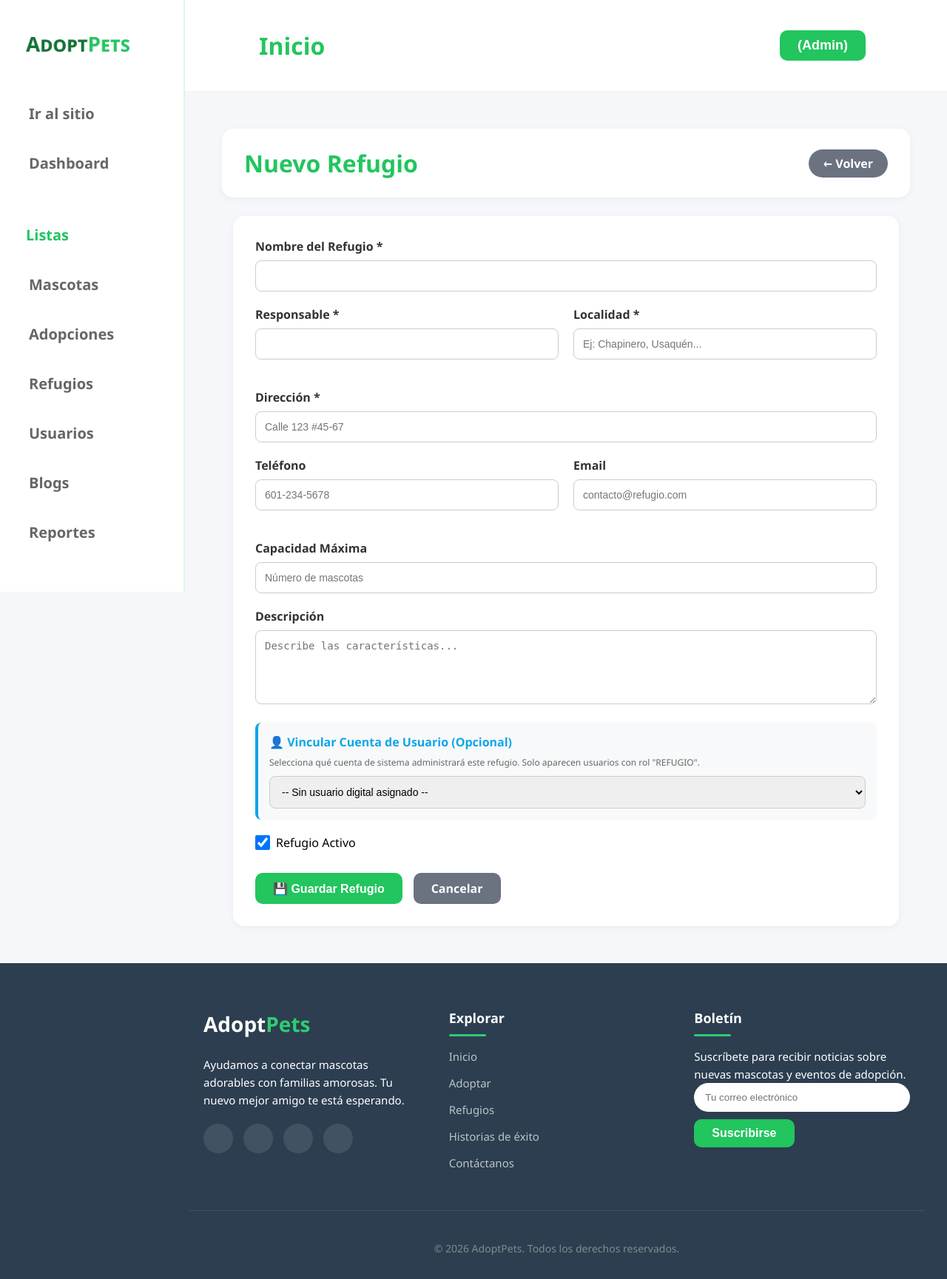
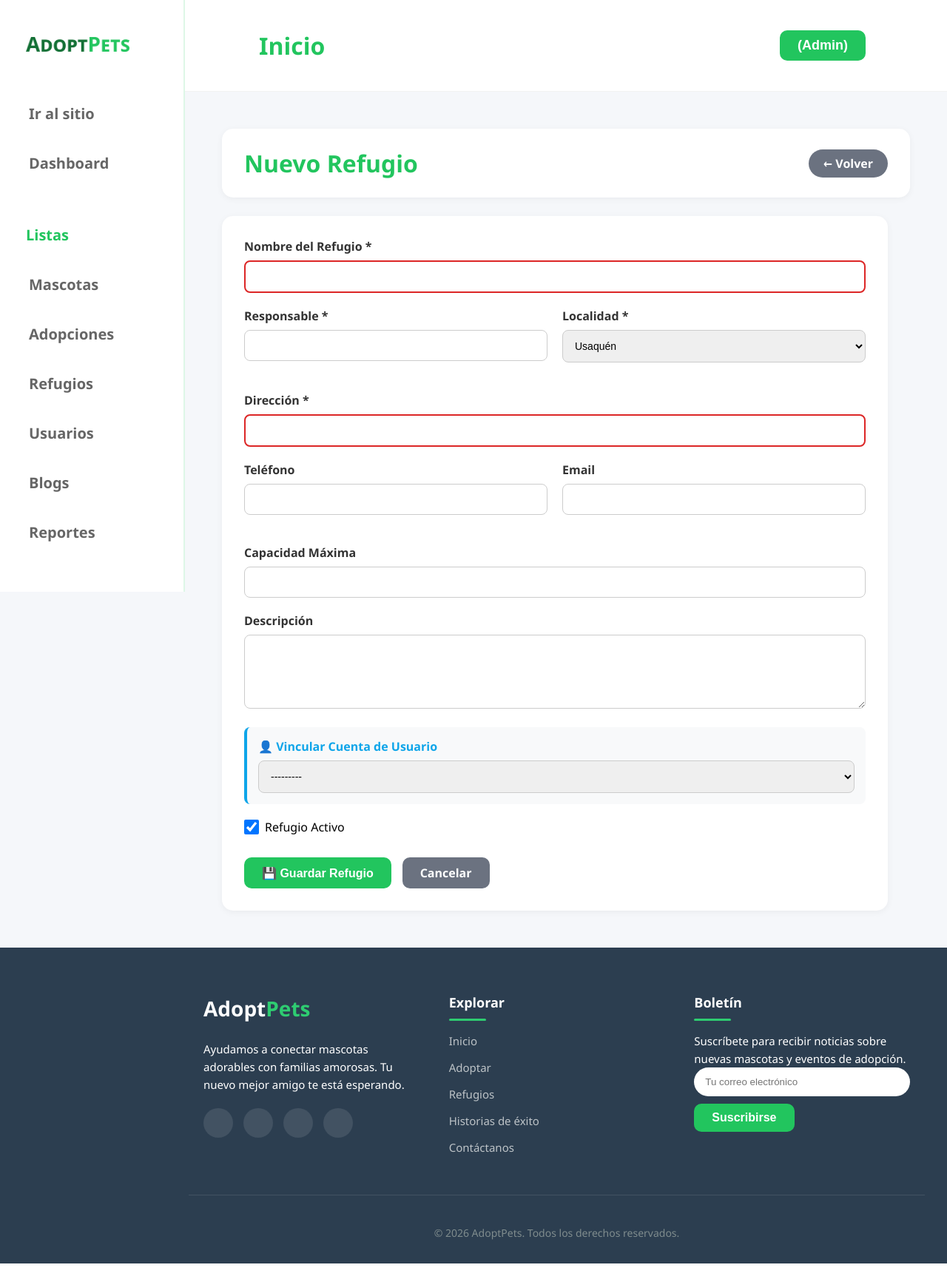
Before and after one commit to HayAky/AdoptPets-PYTHON, a Django app: page /refugios/admin/nuevo/ in a window 1280 px wide. Shown: the whole page at 74% size. After the commit the page ends 1708 px from the top, so only its background shows below. Run offline with Django 5.2, Linux system fonts and the light colour scheme; the visitor is signed in with stand-in values (Sample User, id 1); data comes from the database, SQL or seed files in the repository; data that the repository does not hold is empty.

Commit message:
filtros de regufios, validaciones en formularop de refugios

```diff
--- /dev/null
+++ b/refugios/forms.py
@@ -0,0 +1,48 @@
+from django import forms
+from .models import Refugio
+
+LOCALIDADES_BOGOTA = [
+    ("Usaquén", "Usaquén"), ("Chapinero", "Chapinero"), ("Santa Fe", "Santa Fe"),
+    ("San Cristóbal", "San Cristóbal"), ("Usme", "Usme"), ("Tunjuelito", "Tunjuelito"),
+    ("Bosa", "Bosa"), ("Kennedy", "Kennedy"), ("Fontibón", "Fontibón"),
+    ("Engativá", "Engativá"), ("Suba", "Suba"), ("Barrios Unidos", "Barrios Unidos"),
+    ("Teusaquillo", "Teusaquillo"), ("Los Mártires", "Los Mártires"),
+    ("Antonio Nariño", "Antonio Nariño"), ("Puente Aranda", "Puente Aranda"),
+    ("La Candelaria", "La Candelaria"), ("Rafael Uribe Uribe", "Rafael Uribe Uribe"),
+    ("Ciudad Bolívar", "Ciudad Bolívar"), ("Sumapaz", "Sumapaz")
+]
+
+class RefugioForm(forms.ModelForm):
+    localidad = forms.ChoiceField(
+        choices=LOCALIDADES_BOGOTA,
+        widget=forms.Select(attrs={'class': 'form-control'})
+    )
+
+    class Meta:
+        model = Refugio
+        fields = ['nombre_refugio', 'responsable', 'localidad', 'direccion',
+                  'telefono', 'email', 'capacidad_maxima', 'descripcion',
+                  'usuario_encargado', 'activo']
+        widgets = {
+            'nombre_refugio': forms.TextInput(attrs={'class': 'form-control'}),
+            'responsable': forms.TextInput(attrs={'class': 'form-control'}),
+            'direccion': forms.TextInput(attrs={'class': 'form-control'}),
+            'telefono': forms.TextInput(attrs={'class': 'form-control'}),
+            'email': forms.EmailInput(attrs={'class': 'form-control'}),
+            'capacidad_maxima': forms.NumberInput(attrs={'class': 'form-control'}),
+            'descripcion': forms.Textarea(attrs={'class': 'form-control', 'rows': 3}),
+            'usuario_encargado': forms.Select(attrs={'class': 'form-control'}),
+        }
+    # Validación estricta de correo
+    def clean_email(self):
+        email = self.cleaned_data.get('email')
+        if email and "@" not in email:
+            raise forms.ValidationError("El correo debe contener un '@' válido.")
+        return email
+
+    # Validación de números
+    def clean_telefono(self):
+        telefono = self.cleaned_data.get('telefono')
+        if telefono and not telefono.isdigit():
+            raise forms.ValidationError("El teléfono debe contener solo números.")
+        return telefono
--- a/refugios/templates/refugios/form.html
+++ b/refugios/templates/refugios/form.html
@@ -1,22 +1,15 @@
 {% extends 'base.html' %}
 {% load static %}
 
-{% block title %}{% if refugio %}Editar{% else %}Nuevo{% endif %} Refugio - AdoptPets{% endblock %}
+{% block title %}{% if refugio %}Editar{% else %}Nuevo{% endif %} Refugio{% endblock %}
 
 {% block extra_css %}
     <link href="{% static 'css/componentes.css' %}" rel="stylesheet">
     <link href="{% static 'css/formulario.css' %}" rel="stylesheet">
     <style>
-        .back-btn { background: #6b7280; color: white; padding: 8px 20px; border-radius: 20px; text-decoration: none; font-weight: 600; }
-        .form-container { background: white; padding: 30px; border-radius: 15px; box-shadow: 0 2px 10px rgba(0,0,0,0.05); max-width: 900px; margin: 0 auto; }
-        .form-row { display: grid; grid-template-columns: repeat(auto-fit, minmax(250px, 1fr)); gap: 20px; margin-bottom: 20px; }
-        .form-group { margin-bottom: 20px; }
-        .form-group label { display: block; margin-bottom: 8px; font-weight: 600; color: #333; }
-        .form-group input, .form-group select, .form-group textarea { width: 100%; padding: 12px; border-radius: 8px; border: 1px solid #ccc; font-size: 14px; }
-        .form-group textarea { resize: vertical; min-height: 100px; }
-        .checkbox-item { display: flex; align-items: center; gap: 8px; margin: 15px 0; }
-        .checkbox-item input[type="checkbox"] { width: 20px; height: 20px; }
-        .form-buttons { display: flex; gap: 15px; margin-top: 30px; }
+        .error-msg { color: #dc2626; font-size: 0.8rem; margin-top: 5px; font-weight: bold; }
+        .input-error { border: 2px solid #dc2626 !important; background-color: #fef2f2 !important; }
+        /* ... resto de tus estilos ... */
     </style>
 {% endblock %}
 
@@ -33,67 +26,63 @@
                 {% csrf_token %}
 
                 <div class="form-group">
-                    <label for="nombreRefugio">Nombre del Refugio *</label>
-                    <input type="text" id="nombreRefugio" name="nombreRefugio" value="{{ refugio.nombre_refugio|default:'' }}" required>
+                    <label>Nombre del Refugio *</label>
+                    {{ form.nombre_refugio }}
+                    {% if form.nombre_refugio.errors %}<div class="error-msg">{{ form.nombre_refugio.errors.0 }}</div>{% endif %}
                 </div>
 
                 <div class="form-row">
                     <div class="form-group">
-                        <label for="responsable">Responsable *</label>
-                        <input type="text" id="responsable" name="responsable" value="{{ refugio.responsable|default:'' }}" required>
+                        <label>Responsable *</label>
+                        {{ form.responsable }}
+                        {% if form.responsable.errors %}<div class="error-msg">{{ form.responsable.errors.0 }}</div>{% endif %}
                     </div>
-
                     <div class="form-group">
-                        <label for="localidad">Localidad *</label>
-                        <input type="text" id="localidad" name="localidad" value="{{ refugio.localidad|default:'' }}" required placeholder="Ej: Chapinero, Usaquén...">
+                        <label>Localidad *</label>
+                        {{ form.localidad }}
+                        {% if form.localidad.errors %}<div class="error-msg">{{ form.localidad.errors.0 }}</div>{% endif %}
                     </div>
                 </div>
 
                 <div class="form-group">
-                    <label for="direccion">Dirección *</label>
-                    <input type="text" id="direccion" name="direccion" value="{{ refugio.direccion|default:'' }}" required placeholder="Calle 123 #45-67">
+                    <label>Dirección *</label>
+                    {{ form.direccion }}
+                    {% if form.direccion.errors %}<div class="error-msg">{{ form.direccion.errors.0 }}</div>{% endif %}
                 </div>
 
                 <div class="form-row">
                     <div class="form-group">
-                        <label for="telefono">Teléfono</label>
-                        <input type="text" id="telefono" name="telefono" value="{{ refugio.telefono|default:'' }}" placeholder="601-234-5678">
+                        <label>Teléfono</label>
+                        {{ form.telefono }}
+                        {% if form.telefono.errors %}<div class="error-msg">{{ form.telefono.errors.0 }}</div>{% endif %}
                     </div>
-
                     <div class="form-group">
-                        <label for="email">Email</label>
-                        <input type="email" id="email" name="email" value="{{ refugio.email|default:'' }}" placeholder="contacto@refugio.com">
+                        <label>Email</label>
+                        {{ form.email }}
+                        {% if form.email.errors %}<div class="error-msg">{{ form.email.errors.0 }}</div>{% endif %}
                     </div>
                 </div>
 
                 <div class="form-group">
-                    <label for="capacidadMaxima">Capacidad Máxima</label>
-                    <input type="number" id="capacidadMaxima" name="capacidadMaxima" value="{{ refugio.capacidad_maxima|default:'' }}" min="1" placeholder="Número de mascotas">
+                    <label>Capacidad Máxima</label>
+                    {{ form.capacidad_maxima }}
+                    {% if form.capacidad_maxima.errors %}<div class="error-msg">{{ form.capacidad_maxima.errors.0 }}</div>{% endif %}
                 </div>
 
                 <div class="form-group">
-                    <label for="descripcion">Descripción</label>
-                    <textarea id="descripcion" name="descripcion" placeholder="Describe las características...">{{ refugio.descripcion|default:'' }}</textarea>
+                    <label>Descripción</label>
+                    {{ form.descripcion }}
+                    {% if form.descripcion.errors %}<div class="error-msg">{{ form.descripcion.errors.0 }}</div>{% endif %}
                 </div>
 
                 <div class="form-group" style="background: #f8f9fa; padding: 15px; border-radius: 8px; border-left: 4px solid #0ea5e9;">
-                    <label for="usuarioEncargado" style="color: #0ea5e9;">👤 Vincular Cuenta de Usuario (Opcional)</label>
-                    <p style="font-size: 12px; color: #666; margin-top: 0; margin-bottom: 10px;">
-                        Selecciona qué cuenta de sistema administrará este refugio. Solo aparecen usuarios con rol "REFUGIO".
-                    </p>
-                    <select id="usuarioEncargado" name="usuarioEncargado">
-                        <option value="">-- Sin usuario digital asignado --</option>
-                        {% for usuario in usuarios_refugio %}
-                            <option value="{{ usuario.id_usuario }}"
-                                {% if refugio.usuario_encargado and refugio.usuario_encargado.id_usuario == usuario.id_usuario %}selected{% endif %}>
-                                {{ usuario.nombre }} {{ usuario.apellido }} ({{ usuario.email }})
-                            </option>
-                        {% endfor %}
-                    </select>
+                    <label style="color: #0ea5e9;">👤 Vincular Cuenta de Usuario</label>
+                    {{ form.usuario_encargado }}
                 </div>
+
                 <div class="checkbox-item">
-                    <input type="checkbox" id="activo" name="activo" {% if not refugio or refugio.activo %}checked{% endif %}>
-                    <label for="activo">Refugio Activo</label>
+                    {{ form.activo }}
+                    <label for="id_activo">Refugio Activo</label>
                 </div>
 
                 <div class="form-buttons">
--- a/refugios/views.py
+++ b/refugios/views.py
@@ -6,48 +6,86 @@ from mascotas.models import Mascota
 from adopciones.models import Adopcion
 from usuarios.models import Usuario
 from django.db.models import Count, Q
+from .forms import RefugioForm
 
+
+LOCALIDADES_BOGOTA = [
+    "Usaquén", "Chapinero", "Santa Fe", "San Cristóbal", "Usme", "Tunjuelito",
+    "Bosa", "Kennedy", "Fontibón", "Engativá", "Suba", "Barrios Unidos",
+    "Teusaquillo", "Los Mártires", "Antonio Nariño", "Puente Aranda",
+    "La Candelaria", "Rafael Uribe Uribe", "Ciudad Bolívar", "Sumapaz"
+]
 def lista_refugios(request):
+    # Captura de parámetros GET
+    nombre_query = request.GET.get('nombre', '')
+    localidad_query = request.GET.get('localidad', '')
+
+    # Query base
     refugios = Refugio.objects.filter(activo=True).annotate(
         mascotas_disponibles_count=Count('mascotas', filter=Q(mascotas__estado_adopcion='disponible'))
     ).order_by('nombre_refugio')
 
-    return render(request, 'refugios/lista.html', {'refugios': refugios})
+    # Aplicar filtros
+    if nombre_query:
+        refugios = refugios.filter(nombre_refugio__icontains=nombre_query)
+    if localidad_query:
+        refugios = refugios.filter(localidad=localidad_query)
+
+    return render(request, 'refugios/lista.html', {
+        'refugios': refugios,
+        'localidades': LOCALIDADES_BOGOTA,
+        'nombre_query': nombre_query,
+        'localidad_query': localidad_query
+    })
 
 
 @roles_permitidos(['ADMIN'])
 def admin_lista_refugios(request):
+    # Captura de filtros
+    busqueda = request.GET.get('busqueda', '')
+    localidad_query = request.GET.get('localidad', '')
+
+    # Query inicial
     todos_los_refugios = Refugio.objects.all().order_by('-fecha_registro')
-    return render(request, 'refugios/admin_lista.html', {'refugios': todos_los_refugios})
+
+    # Aplicar filtros
+    if busqueda:
+        todos_los_refugios = todos_los_refugios.filter(nombre_refugio__icontains=busqueda)
+    if localidad_query:
+        todos_los_refugios = todos_los_refugios.filter(localidad=localidad_query)
+
+    return render(request, 'refugios/admin_lista.html', {
+        'refugios': todos_los_refugios,
+        'busqueda': busqueda,
+        'localidad_query': localidad_query,
+        'localidades': LOCALIDADES_BOGOTA # Asegúrate de que esta lista esté definida en el archivo
+    })
 
 
 @roles_permitidos(['ADMIN'])
 def crear_refugio(request):
-    usuarios_refugio = Usuario.objects.filter(roles__nombre_rol='REFUGIO', is_active=True)
     if request.method == 'POST':
-        try:  # <-- BLINDAJE
-            guardar_datos_refugio(request, Refugio())
+        form = RefugioForm(request.POST)
+        if form.is_valid():
+            form.save()
             messages.success(request, 'Refugio creado correctamente.')
             return redirect('admin_lista_refugios')
-        except Exception as e:
-            messages.error(request, f'Error al crear el refugio: {str(e)}')
-
-    return render(request, 'refugios/form.html', {'usuarios_refugio': usuarios_refugio})
-
+    else:
+        form = RefugioForm()
+    return render(request, 'refugios/form.html', {'form': form})
 
 @roles_permitidos(['ADMIN'])
 def editar_refugio(request, refugio_id):
     refugio = get_object_or_404(Refugio, id_refugio=refugio_id)
-    usuarios_refugio = Usuario.objects.filter(roles__nombre_rol='REFUGIO', is_active=True)
     if request.method == 'POST':
-        try:  # <-- BLINDAJE
-            guardar_datos_refugio(request, refugio)
+        form = RefugioForm(request.POST, instance=refugio)
+        if form.is_valid():
+            form.save()
             messages.success(request, 'Refugio actualizado correctamente.')
             return redirect('admin_lista_refugios')
-        except Exception as e:
-            messages.error(request, f'Error al actualizar el refugio: {str(e)}')
-
-    return render(request, 'refugios/form.html', {'refugio': refugio, 'usuarios_refugio': usuarios_refugio})
+    else:
+        form = RefugioForm(instance=refugio)
+    return render(request, 'refugios/form.html', {'form': form, 'refugio': refugio})
 
 
 @roles_permitidos(['ADMIN'])
@@ -60,28 +98,6 @@ def eliminar_refugio(request, refugio_id):
         messages.error(request, 'No puedes eliminar este refugio porque tiene mascotas o procesos vinculados a él.')
 
     return redirect('admin_lista_refugios')
-
-
-# --- FUNCIÓN AUXILIAR PARA GUARDAR DATOS ---
-def guardar_datos_refugio(request, refugio):
-    refugio.nombre_refugio = request.POST.get('nombreRefugio')
-    refugio.responsable = request.POST.get('responsable')
-    refugio.localidad = request.POST.get('localidad')
-    refugio.direccion = request.POST.get('direccion')
-    refugio.telefono = request.POST.get('telefono')
-    refugio.email = request.POST.get('email')
-    refugio.capacidad_maxima = request.POST.get('capacidadMaxima') or None
-    refugio.descripcion = request.POST.get('descripcion')
-    refugio.activo = request.POST.get('activo') == 'on'
-
-    usuario_id = request.POST.get('usuarioEncargado')
-    if usuario_id:
-        refugio.usuario_encargado_id = usuario_id
-    else:
-        refugio.usuario_encargado = None
-
-    refugio.save()
-
 
 
 @roles_permitidos(['REFUGIO'])
--- a/static/css/formulario.css
+++ b/static/css/formulario.css
@@ -136,3 +136,19 @@ body {
 .btn-secondary:hover {
     background: #4b5563;
 }
+
+.error-msg {
+    color: #dc2626 !important; /* Rojo intenso */
+    font-weight: bold;
+    font-size: 0.85rem;
+    margin-top: 5px;
+    display: block;
+}
+
+/* El borde del input cuando hay error */
+.input-error {
+    border: 2px solid #dc2626 !important;
+    background-color: #fef2f2 !important; /* Fondo rojizo muy suave */
+}
+/* Resaltado de borde si el input tiene error */
+input:invalid, select:invalid { border: 2px solid #dc2626 !important; }
```
Also changed, not shown: refugios/templates/refugios/admin_lista.html (+17 -1 lines), refugios/templates/refugios/lista.html (+12 -0 lines).
